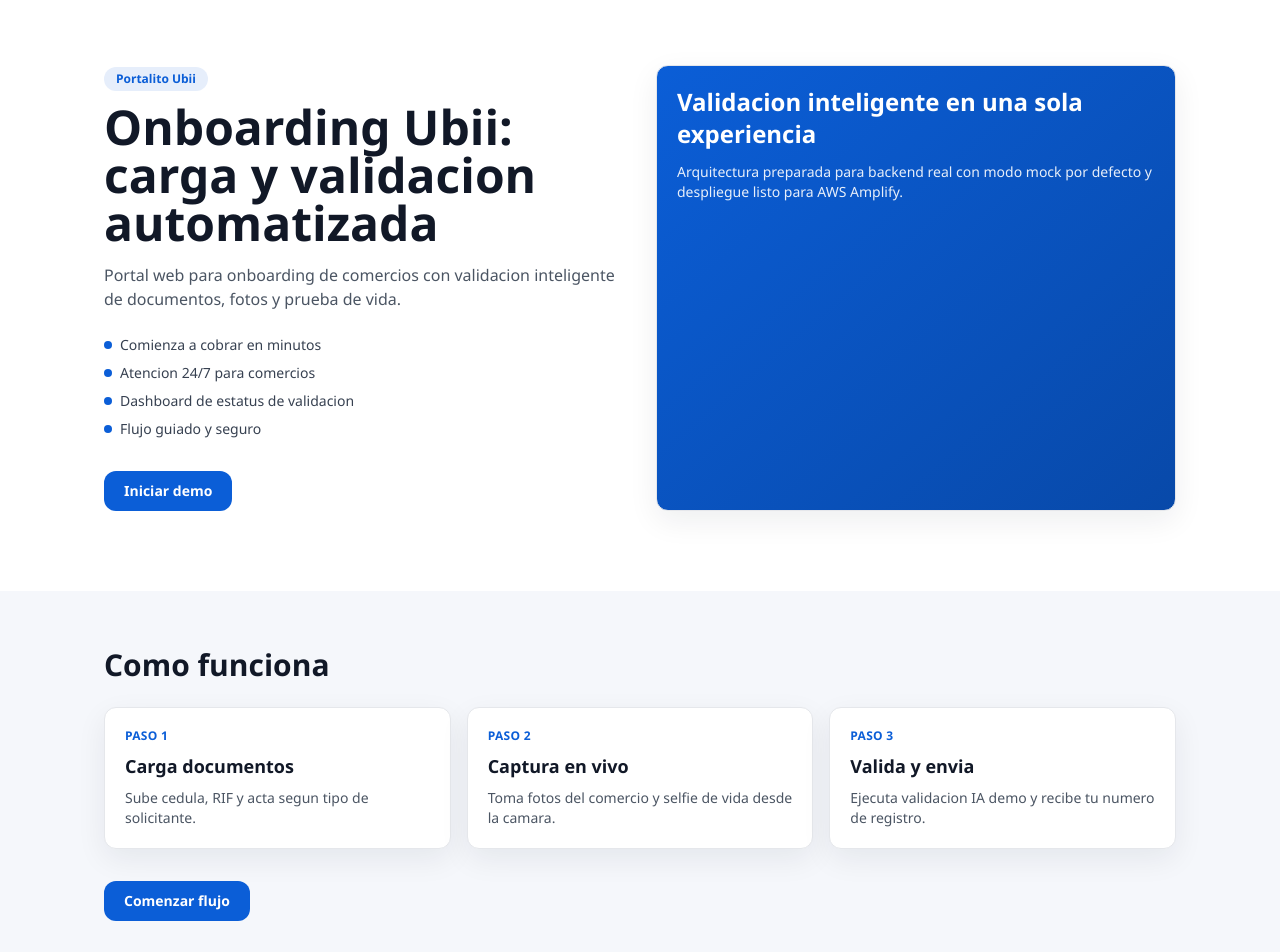
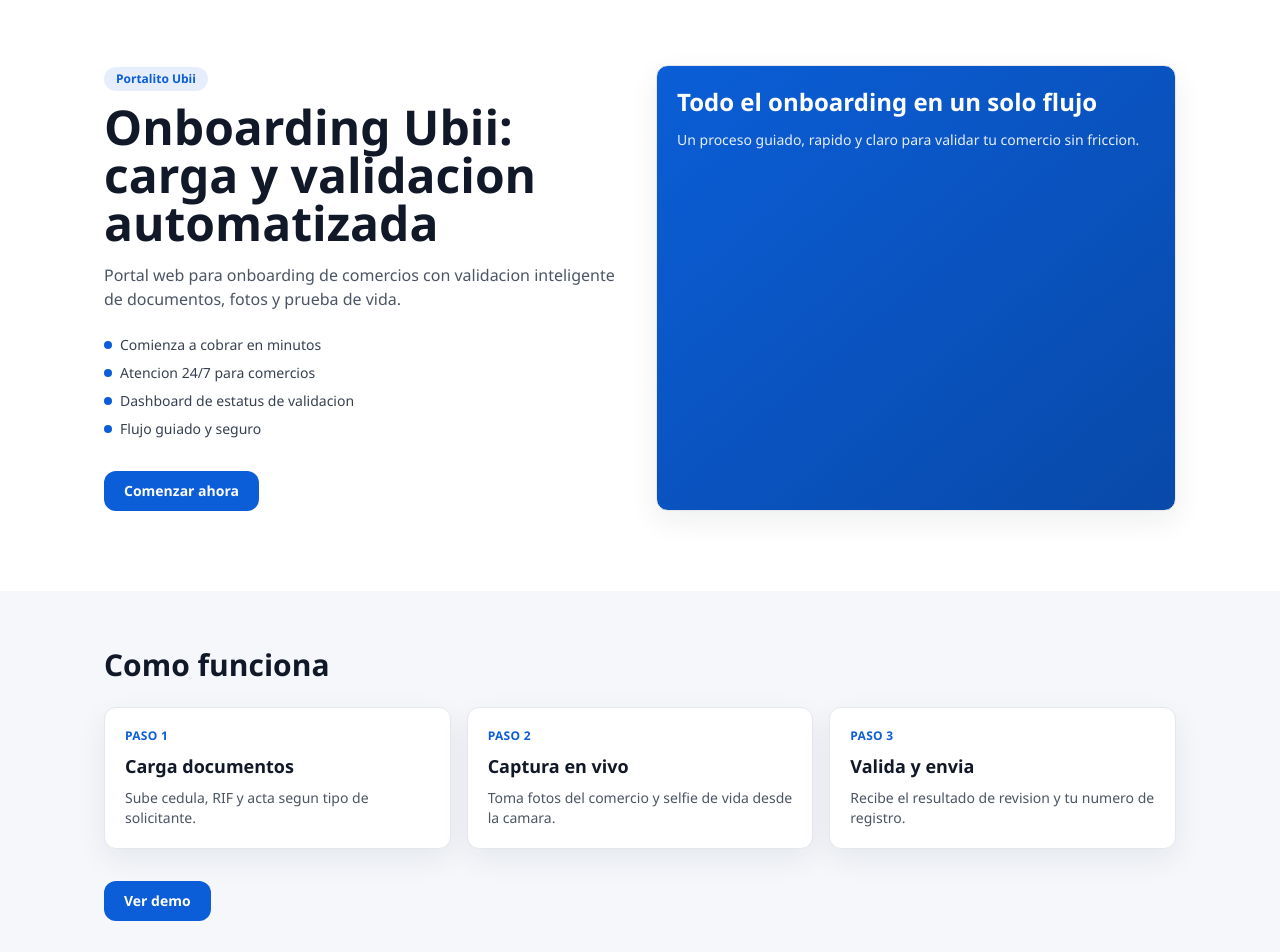
Before and after one commit to mlastra-dana/Portal_Ubi, a React (Vite) app: page / in a window 1280 px wide. Shown: the part 80-1032 px from the top of the page. Built offline with nearby package versions, Linux system fonts and the light colour scheme; no server answers.

Commit message:
modified:   src/components/Navbar.tsx 	modified:   src/pages/DemoIntro.tsx 	modified:   src/pages/Home.tsx

```diff
--- a/src/components/Navbar.tsx
+++ b/src/components/Navbar.tsx
@@ -27,7 +27,7 @@
           ))}
         </nav>
         <Link to="/demo">
-          <Button>Iniciar demo</Button>
+          <Button>Comenzar</Button>
         </Link>
       </div>
     </header>
--- a/src/pages/DemoIntro.tsx
+++ b/src/pages/DemoIntro.tsx
@@ -1,7 +1,6 @@
 import { Link } from 'react-router-dom';
 import { Button } from '../components/Button';
 import { Card } from '../components/Card';
-import { apiClient } from '../services/apiClient';
 
 export default function DemoIntro() {
   return (
@@ -13,13 +12,11 @@
           <li>Documentos obligatorios segun tipo de solicitante.</li>
           <li>Fotos de fachada, interior e inventario capturadas en vivo.</li>
           <li>Prueba de vida con selfie en el momento y gesto guiado.</li>
-          <li>Validaciones IA simuladas con puntaje, labels y alertas.</li>
+          <li>Resultados claros por cada evidencia: Validado, Revisar o Rechazado.</li>
         </ul>
-        <p className="mb-6 rounded-lg bg-bgSoft p-3 text-sm text-gray-600">
-          Modo actual: <span className="font-semibold text-primary">{apiClient.useMock ? 'MOCK (sin backend)' : 'API real por VITE_API_BASE_URL'}</span>
-        </p>
+        <p className="mb-6 rounded-lg bg-bgSoft p-3 text-sm text-gray-600">La demo toma entre 2 y 4 minutos y puedes completarla desde movil o desktop.</p>
         <Link to="/onboarding">
-          <Button>Comenzar</Button>
+          <Button>Iniciar validacion</Button>
         </Link>
       </Card>
     </main>
--- a/src/pages/Home.tsx
+++ b/src/pages/Home.tsx
@@ -6,7 +6,7 @@
 const steps = [
   { title: 'Carga documentos', desc: 'Sube cedula, RIF y acta segun tipo de solicitante.' },
   { title: 'Captura en vivo', desc: 'Toma fotos del comercio y selfie de vida desde la camara.' },
-  { title: 'Valida y envia', desc: 'Ejecuta validacion IA demo y recibe tu numero de registro.' }
+  { title: 'Valida y envia', desc: 'Recibe el resultado de revision y tu numero de registro.' }
 ];
 
 export default function Home() {
@@ -27,12 +27,12 @@
               ))}
             </ul>
             <Link to="/demo">
-              <Button>Iniciar demo</Button>
+              <Button>Comenzar ahora</Button>
             </Link>
           </div>
           <Card className="bg-gradient-to-br from-primary to-primaryDark text-white">
-            <h2 className="text-2xl font-semibold">Validacion inteligente en una sola experiencia</h2>
-            <p className="mt-3 text-sm text-white/90">Arquitectura preparada para backend real con modo mock por defecto y despliegue listo para AWS Amplify.</p>
+            <h2 className="text-2xl font-semibold">Todo el onboarding en un solo flujo</h2>
+            <p className="mt-3 text-sm text-white/90">Un proceso guiado, rapido y claro para validar tu comercio sin friccion.</p>
           </Card>
         </div>
       </section>
@@ -51,7 +51,7 @@
           </div>
           <div className="mt-8">
             <Link to="/demo">
-              <Button>Comenzar flujo</Button>
+              <Button>Ver demo</Button>
             </Link>
           </div>
         </div>
```
